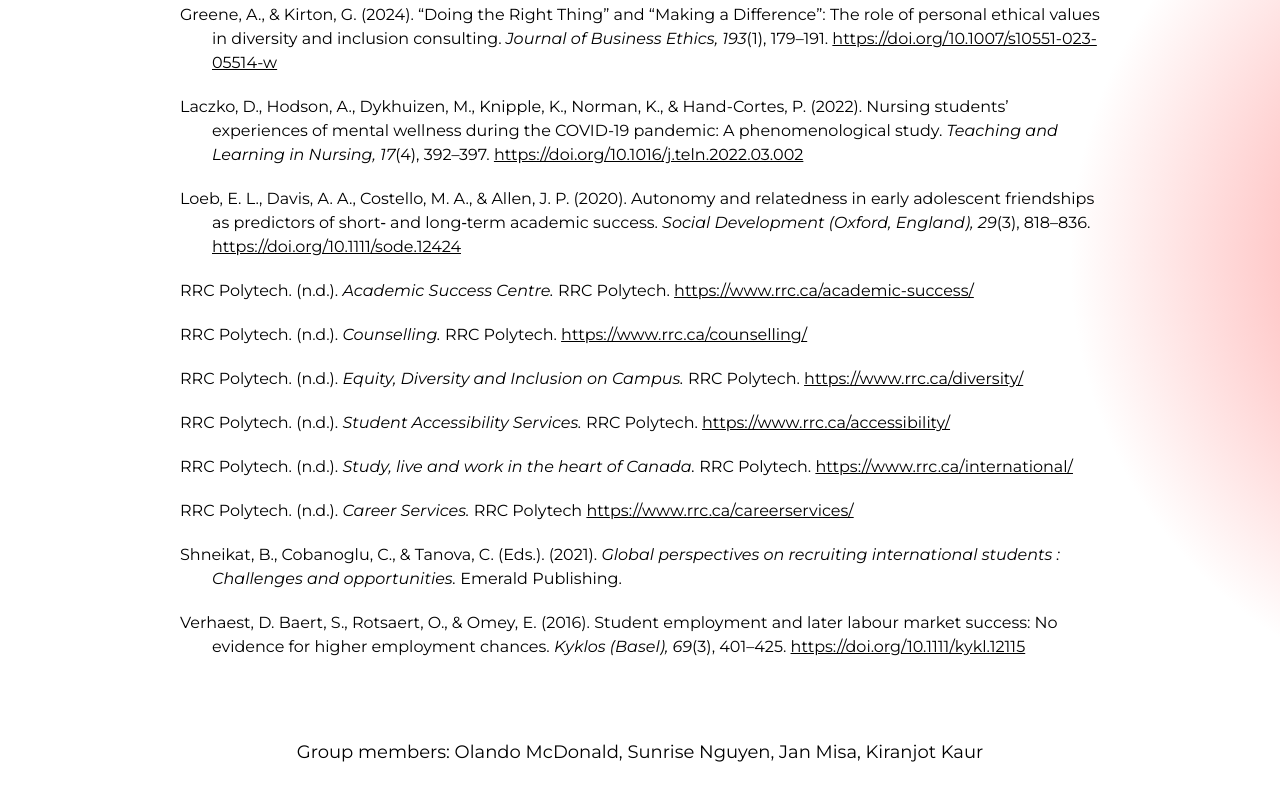
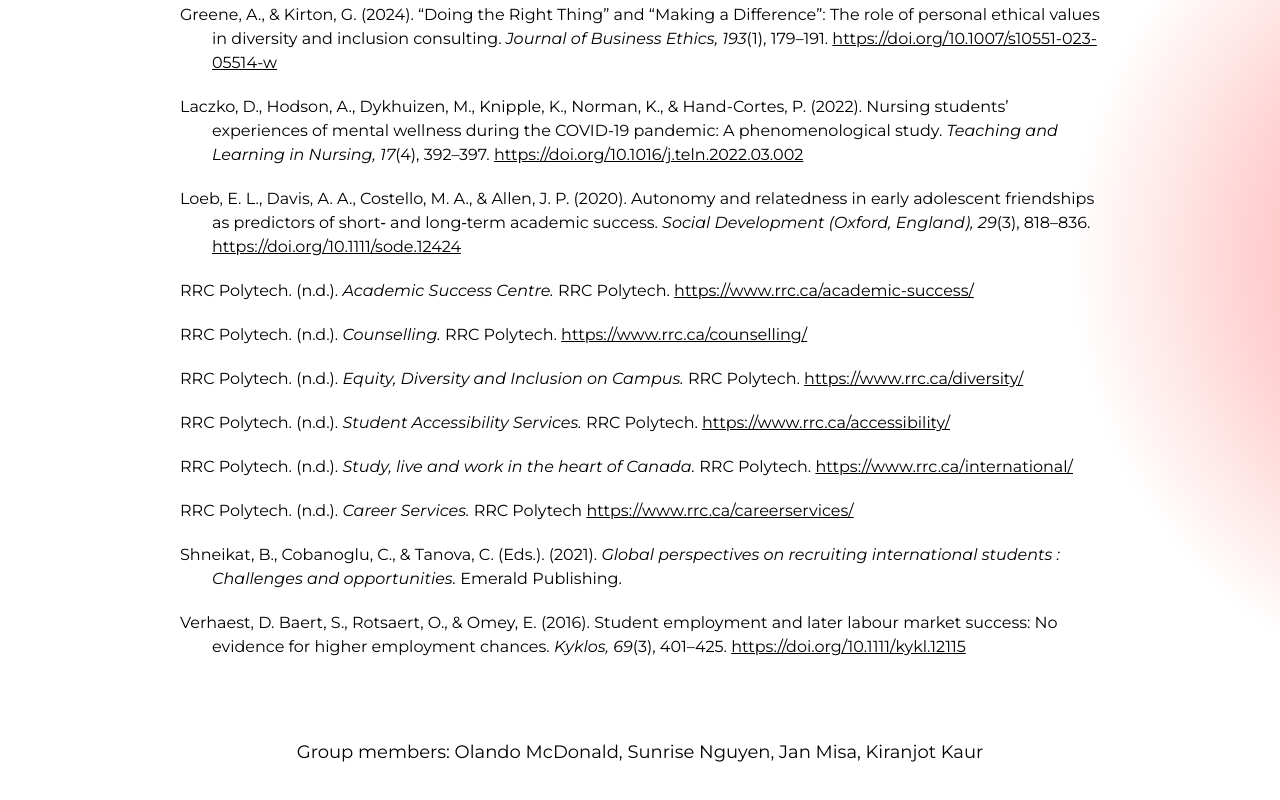
Before and after one commit to Olando07/New-Student-Guide, a React (Vite) app: page /New-Student-Guide/References in a window 1280 px wide. Shown: the part 412-1212 px from the top of the page. Built offline with nearby package versions, Linux system fonts and the light colour scheme; a web font is replaced by a local one.

Commit message:
"final edit 1.2.3"

```diff
--- a/src/pages/Diversity.jsx
+++ b/src/pages/Diversity.jsx
@@ -13,7 +13,7 @@
                     <b>Equity, Diversity and Inclusion on Campus Guide</b>
                 </p>
                 <p>
-                    <i>“A few interviewees hinted at a higher purpose by explicitly stating that they were not motivated by money, but by wanting to utilize their past experience in a career where they would have the opportunity to effect progressive change in organizational cultures” (Greene & Kirton G., 2024). </i>
+                    <i>“A few interviewees hinted at a higher purpose by explicitly stating that they were not motivated by money, but by wanting to utilize their past experience in a career where they would have the opportunity to effect progressive change in organizational cultures” (Greene & Kirton., 2024). </i>
                 </p>
                 <p>We a RRC Polytech believe that providing an atmosphere that feels respectful, inclusive and diverse, amongst the students, staff and external partners, this aspect of ours being our greatest strengths, our goals are to provide a barrier free environment where individuals can successfully attain their academic, employment and research goals.</p>
                 <p>The following information about Equity, Diversity and Inclusion on Campus is from RRC Polytech (n.d.): </p>
--- a/src/pages/References.jsx
+++ b/src/pages/References.jsx
@@ -53,7 +53,7 @@
                         Shneikat, B., Cobanoglu, C., & Tanova, C. (Eds.). (2021). <i>Global perspectives on recruiting international students : Challenges and opportunities.</i> Emerald Publishing.
                     </p>
                     <p className="sources">
-                        Verhaest, D. Baert, S., Rotsaert, O., & Omey, E. (2016). Student employment and later labour market success: No evidence for higher employment chances. <i>Kyklos (Basel), 69</i>(3), 401–425. <a href="https://doi.org/10.1111/kykl.12115" target="_blank">https://doi.org/10.1111/kykl.12115</a>
+                        Verhaest, D. Baert, S., Rotsaert, O., & Omey, E. (2016). Student employment and later labour market success: No evidence for higher employment chances. <i>Kyklos, 69</i>(3), 401–425. <a href="https://doi.org/10.1111/kykl.12115" target="_blank">https://doi.org/10.1111/kykl.12115</a>
                     </p>
                 </div>
             </div>
```
